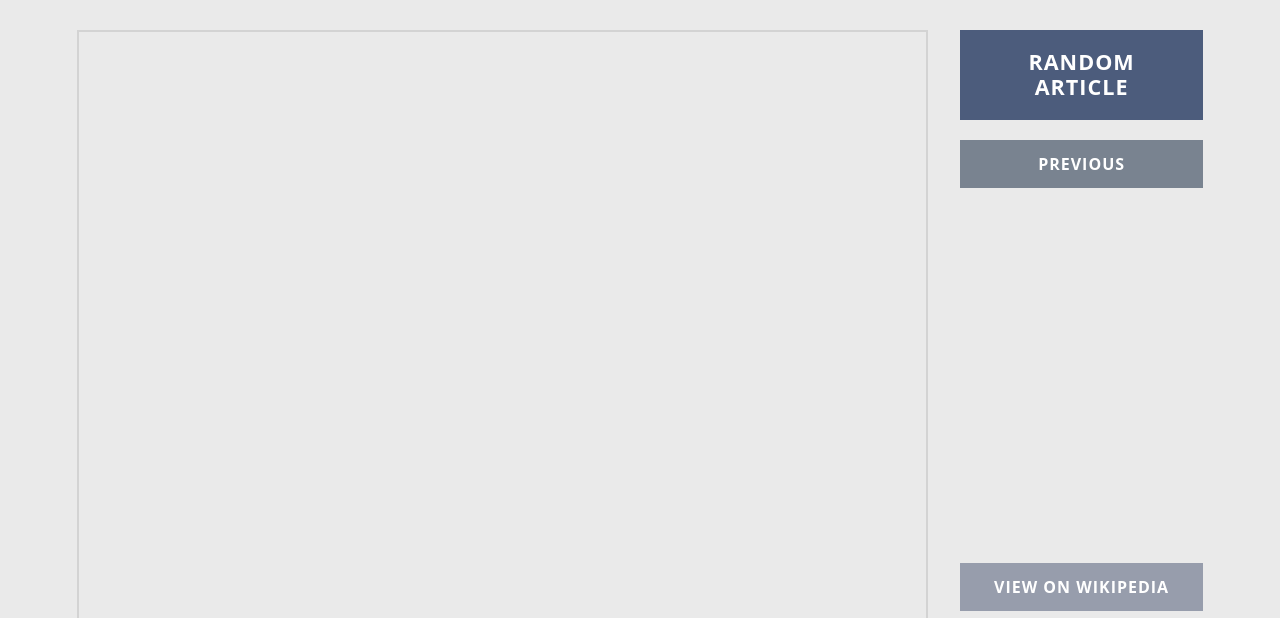
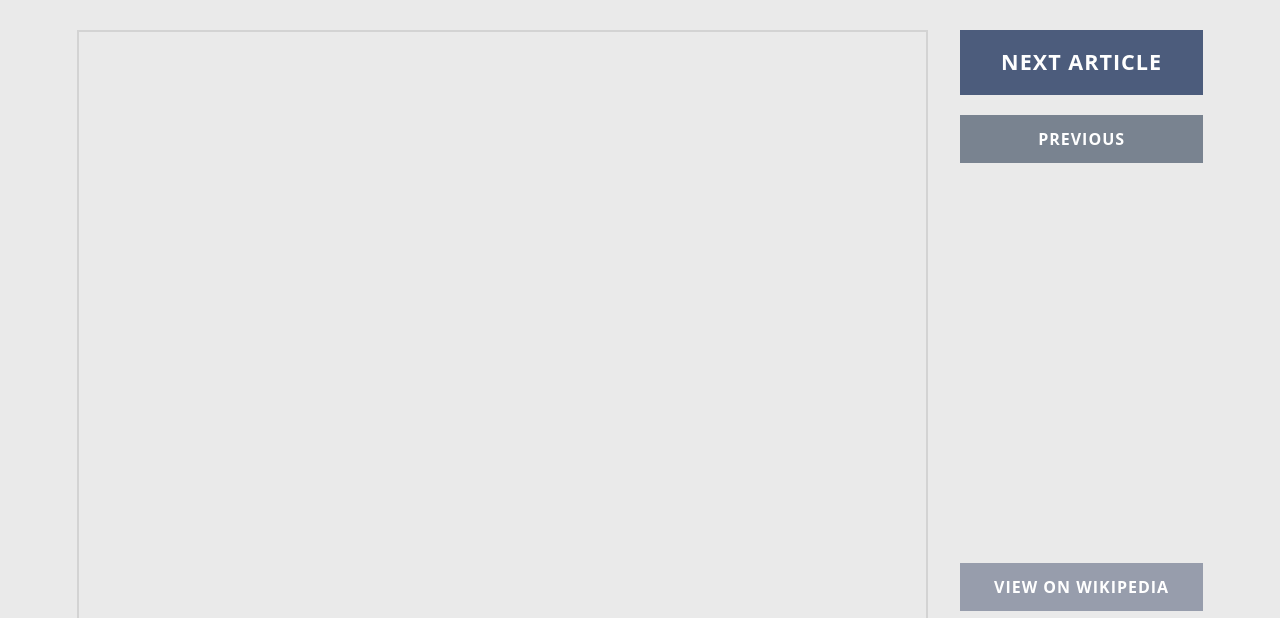
Before and after one commit to rustyxlol/Read-Random-Wiki, a plain HTML site: page index.html in a window 1280 px wide. Shown: the part 57-675 px from the top of the page. Drawn offline with Linux system fonts and the light colour scheme; no server answers.

Commit message:
change: button text
Changed "Random Article" to "Next Article" for accuracy.

```diff
--- a/index.html
+++ b/index.html
@@ -24,14 +24,14 @@
     <div class="main-row">
       <div class="wikiButtons-mobile">
         <button id="prevButtonm" class="prev-btn">Previous</button>
-        <button id="randButtonm" class="rand-btn">Random Article</button>
+        <button id="randButtonm" class="rand-btn">Next Article</button>
       </div>
       <div class="wikiFrame">
         <iframe id="wikiScreen" src="" frameborder="0"></iframe>
       </div>
       <div class="wikiSideBar">
         <div class="wikiButtons">
-          <button id="randButton" class="rand-btn">Random Article</button>
+          <button id="randButton" class="rand-btn">Next Article</button>
           <button id="prevButton" class="prev-btn">Previous</button>
         </div>
 
```
